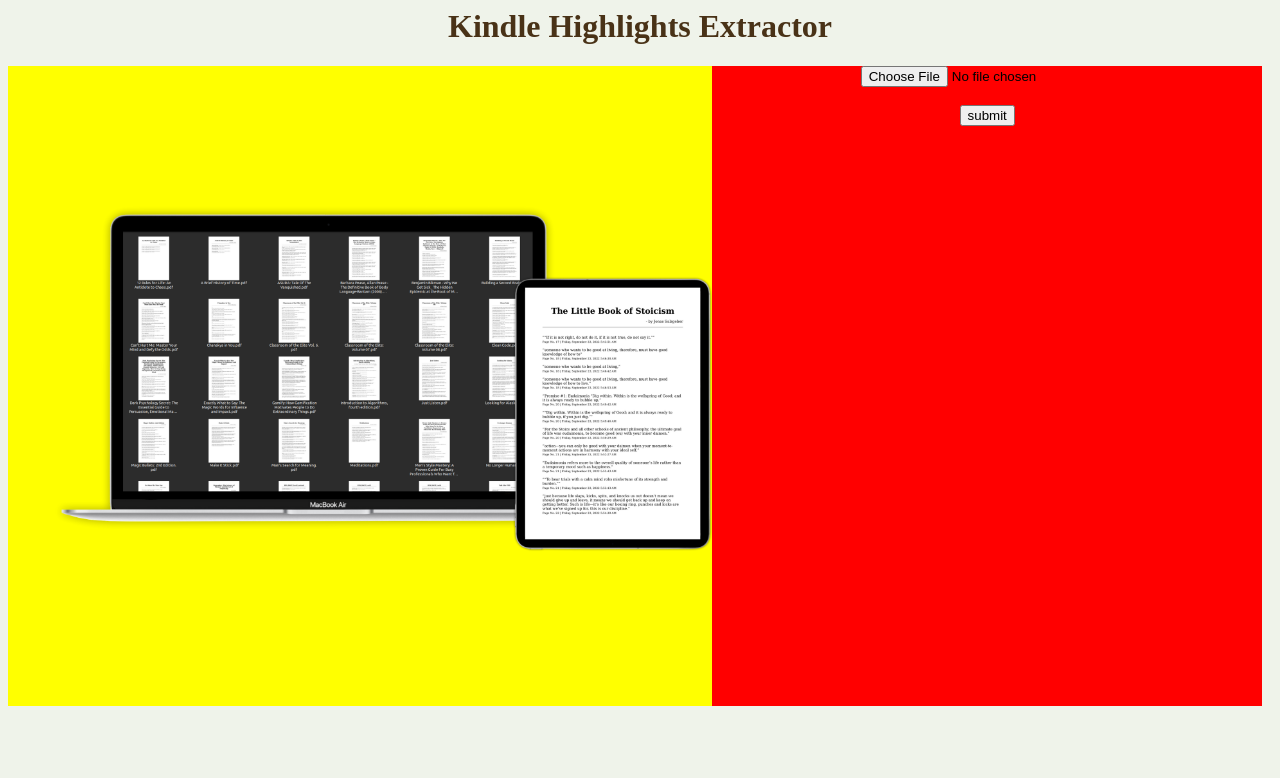
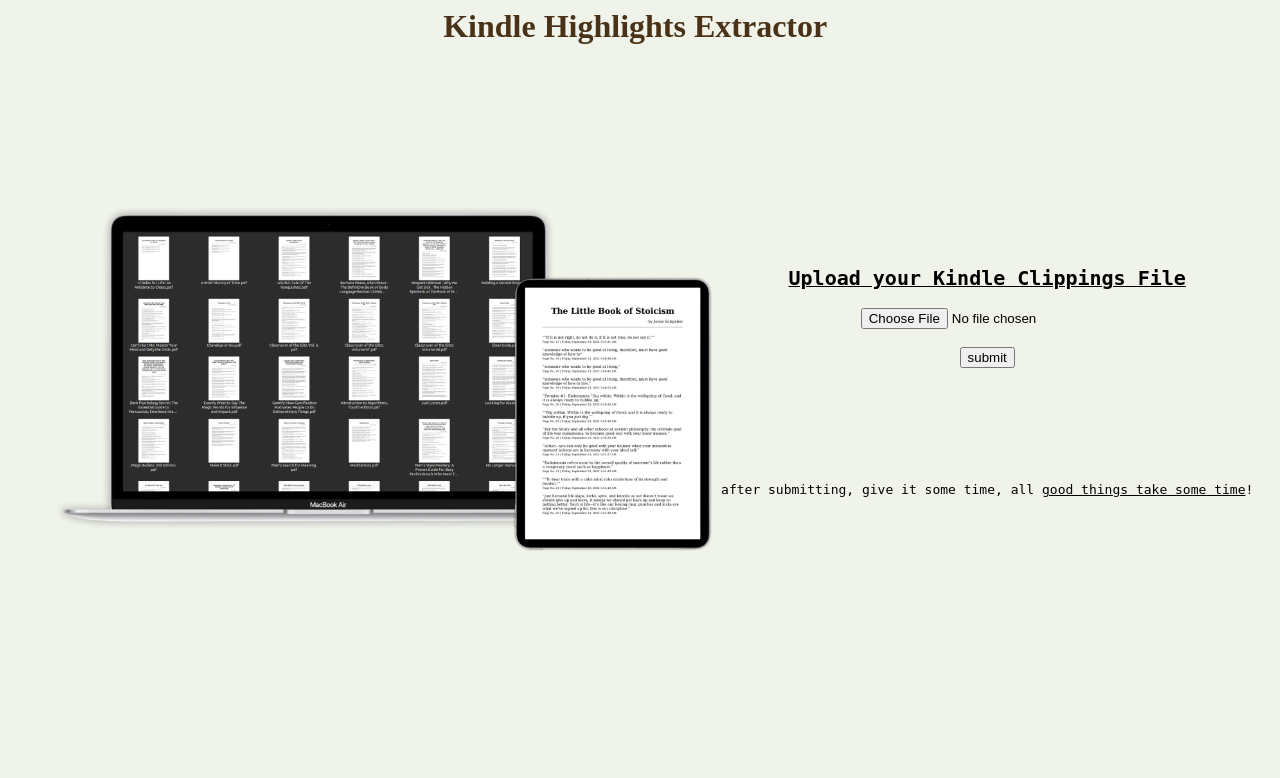
Before and after one commit to PratyayDhond/Kindle-Highlights-extractor, a Flask app: page / in a window 1280 px wide. Shown: the top 778 px of the page. Run offline with Flask 3, Linux system fonts and the light colour scheme; some libraries are stand-ins or nearby versions.

Commit message:
Design for Website for Laptops and Desktop

```diff
--- a/Static/home.css
+++ b/Static/home.css
@@ -1,3 +1,8 @@
+/* div{ */
+    /* border: 1px red solid; */
+/* } */
+
+
 body{
     background-color: rgb(239, 243, 234);
 }
@@ -12,7 +17,9 @@ h1{
 }
 
 .homeImage{
-    background-color: yellow;
+    /* background-color: yellow; */
+    background-color: transparent;
+
 }
 
 .img-fluid{
@@ -20,34 +27,62 @@ h1{
 }
 
 .formDiv{
-    background-color: red;
 }
+
+.formBox{
+    /* background-color: black; */
+    background-color: transparent;
+}
+
+
 
 @media only screen and (max-width: 1000px) {
     .homeImage{
         width: fit-content;
         align-items: center;
-        width: 95vw;
+        width: 80vw;
+        height: 40vh;
         float: none;
     }
 
+    body{
+     max-height: 100vh;
+    }
+
     .img-fluid{
-        width: 90vw;
+        width: 60vh;
+        margin-left: 7.5vw;
+        position: relative;
+        bottom: 7.5vh;
     }
 
     .formDiv{
         align-items: center;
         align-content: center;
         width: 95vw;
+        height: 30vh;
+        margin-left: 20vw;
+
         float: none;
     }
+
+    .formBox{
+        width: 60vw;
+        background-color: pink;
+    }
+
+    .formBorder{
+        padding-top: 10vh;
+        padding-bottom: 10vh;
+    }
+
 }
 
 @media only screen and (min-width: 1000px) {
     .homeImage{
         width: 55vw;
         float: left;
-        height:50vw;
+        height:80vh;
     }
 
     .img-fluid{
@@ -56,7 +91,24 @@ h1{
 
     .formDiv{
         width: 43vw;
-        height:50vw;
+        height:80vh;
         float: left;
     }
+
+    .formBox{
+        width: 38vw;
+        margin-left: 2.5vw;
+        margin-top: 15vh;
+    }
+
+    .formBorder{
+        padding-top: 10vh;
+        padding-bottom: 10vh;
+    }
+
+    body{
+        max-width: 100vw;
+        max-height: 100vw;
+        position: fixed;
+    }
 }
--- a/app.py
+++ b/app.py
@@ -49,8 +49,6 @@ def download():
     os.system(f'zip "Highlights.zip" highlights/*')
     os.system(f'mv Highlights.zip "Static/"')
 
-    yield send_file('Static/Highlights.zip', as_attachment=True)
-
     print('Removing Uploads...')
     os.system('rm -r Uploads')
     print('Uploads Removed successfully...')
@@ -67,6 +65,8 @@ def download():
     os.system('rm tempFile.md')
     print('Removed MD File successfully...')
 
-    return
+
+    return send_file('Static/Highlights.zip', as_attachment=True)
+
     # return send_from_directory(directory= 'Static' ,path='Static/Highlights.zip',filename='Highlights.zip')
     # return render_template('fileSubmitted.html',file=f.filename)
--- a/templates/home.html
+++ b/templates/home.html
@@ -42,11 +42,20 @@
         </div>
 
         <div class="formDiv">
-            <div>
-                <form style=" text-align: center;" action="download" method="POST" enctype="multipart/form-data">
+            <div class="formBox">
+                <form class="formBorder" style=" text-align: center;" action="download" method="POST" enctype="multipart/form-data">
+                    <b>
+                        <u>
+                            <label for="file" style="font-family: monospace; font-size: x-large;">Upload your Kindle Clippings File </label> <br> <br>
+                        </u>
+                    </b>
                     <input type="file" name="file" value="" required><br><br>
                     <input type="submit" name="submit" value="submit">
                 </form>
+            </div>
+            <br>
+            <div style="text-align: center; font-family: monospace;">
+                after submitting, give it some time, all <u>good things take some time</u>!<br>
             </div>
         </div>
     </div>
```
Also changed, not shown: templates/th.webp (deleted), 2 other files.
